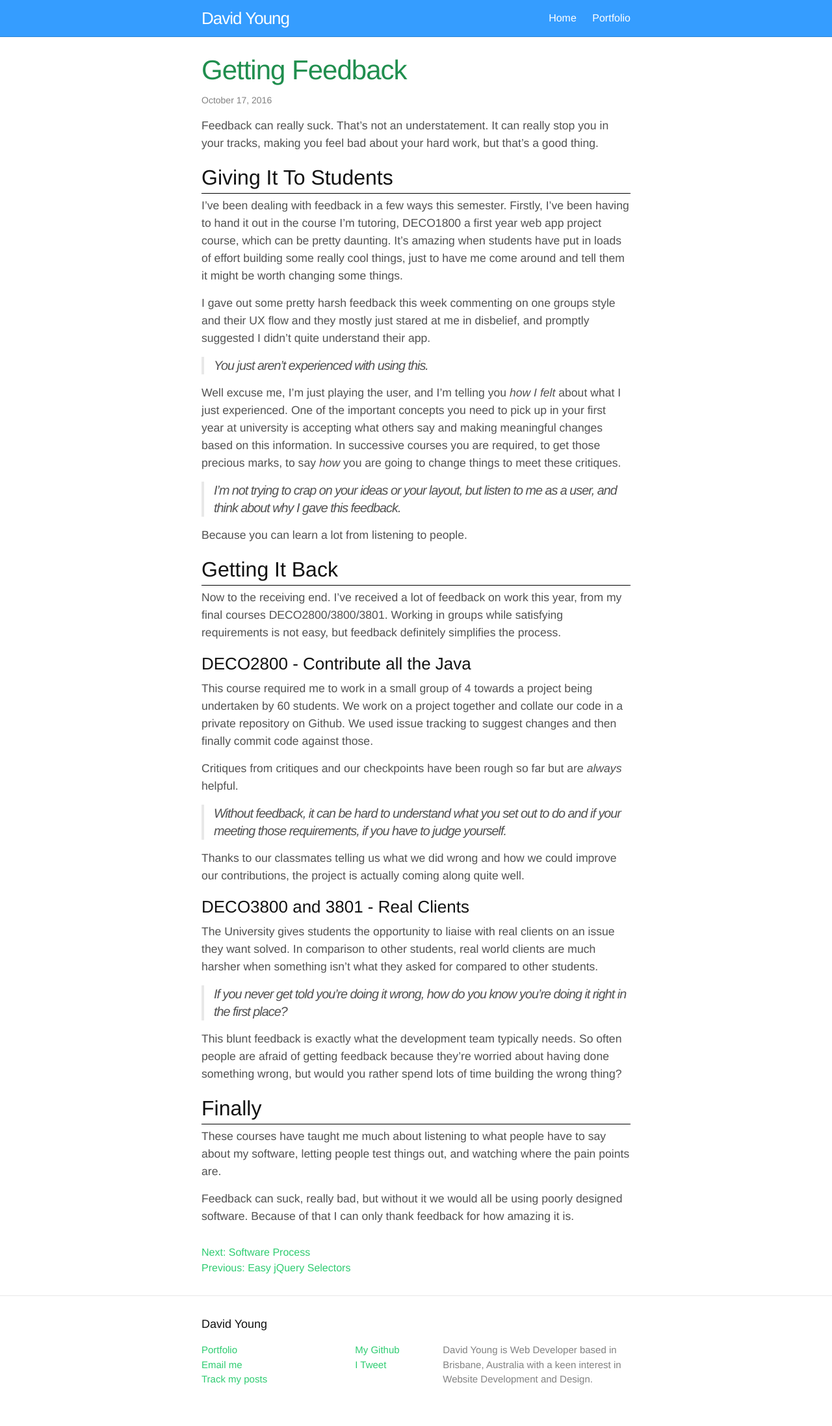
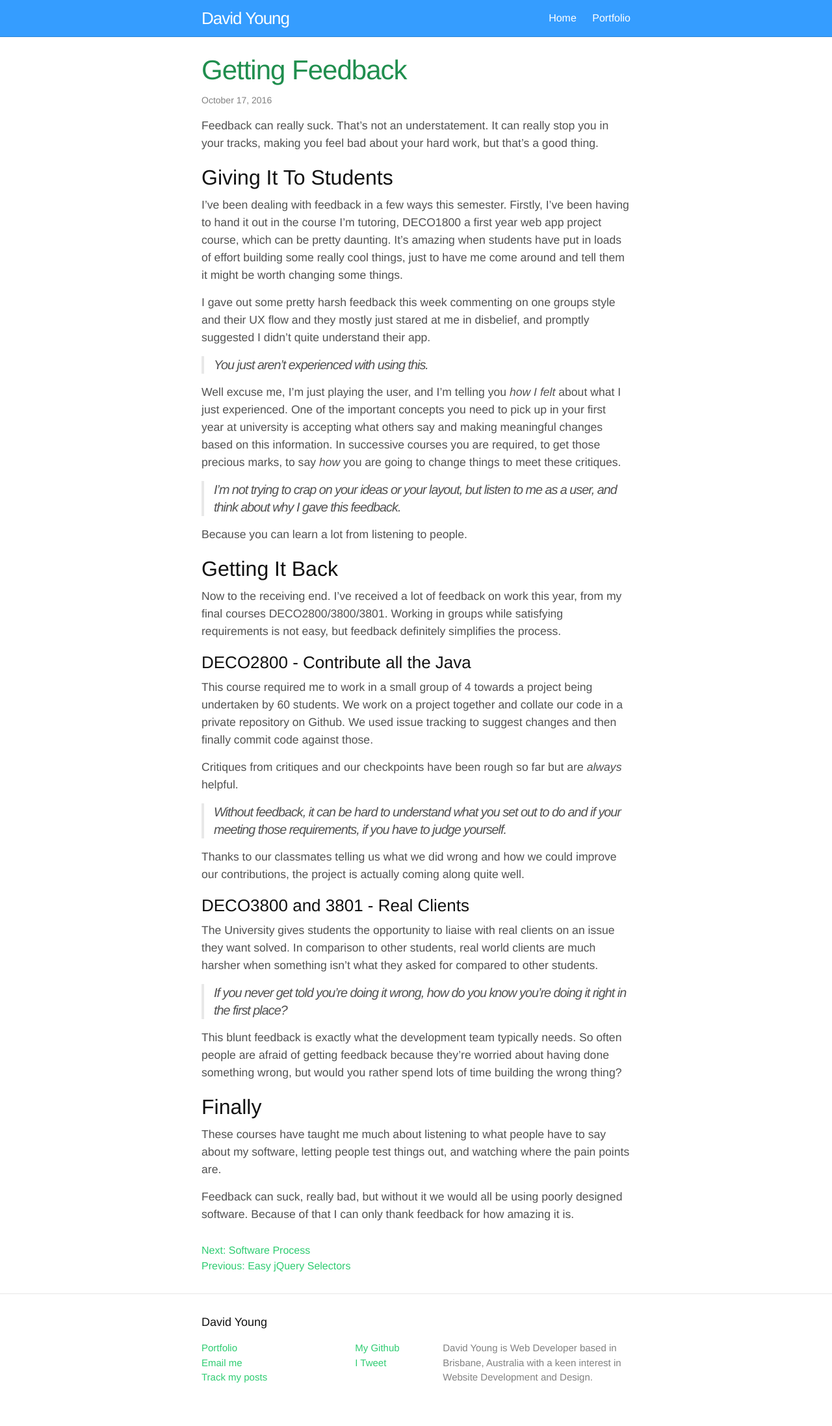
Before and after one commit to dayvidwhy/dayvidwhy.github.io, a Jekyll site: the page built from _posts/2016-10-17-Getting-Feedback.markdown, in a window 1280 px wide. Shown: the whole page at 65% size. Built offline with Jekyll 4.4.1, drawn with Linux system fonts in a browser that asks for light colours.

Commit message:
Fix borders

```diff
--- a/_sass/_layout.scss
+++ b/_sass/_layout.scss
@@ -269,7 +269,6 @@
     h2 {
         font-size: 32px;
         margin-bottom: 5px;
-        border-bottom: 1px solid black;
 
         @include media-query($on-palm) {
             font-size: 28px;
```
